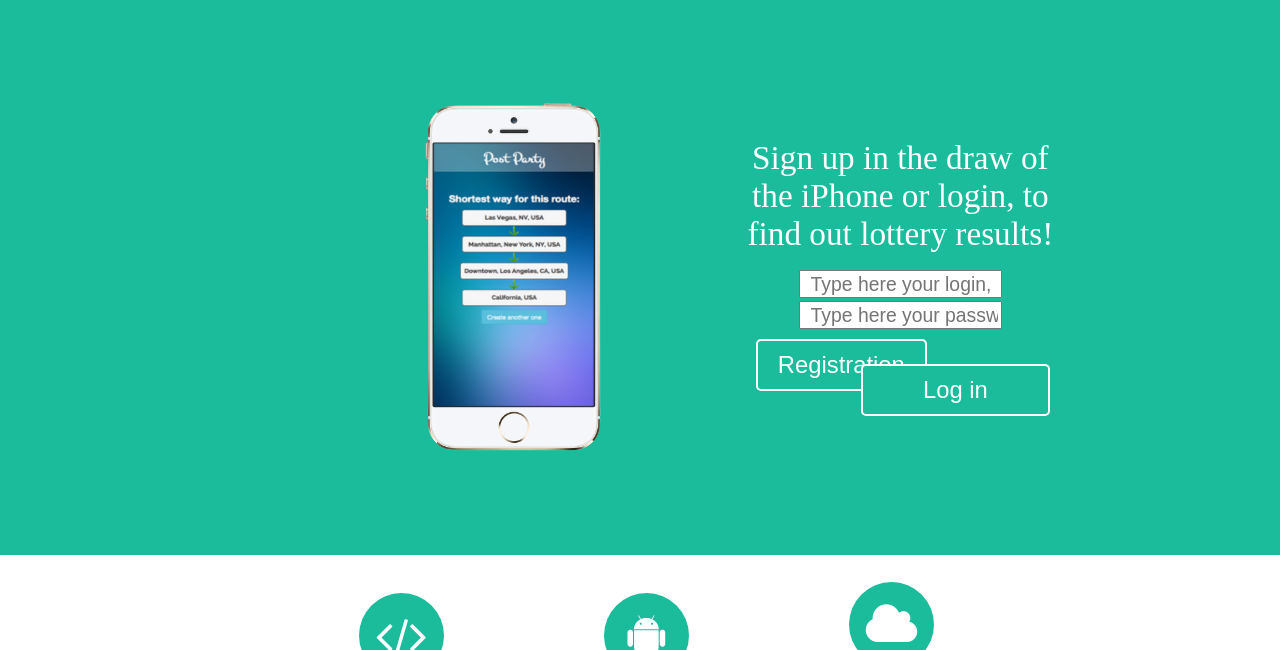
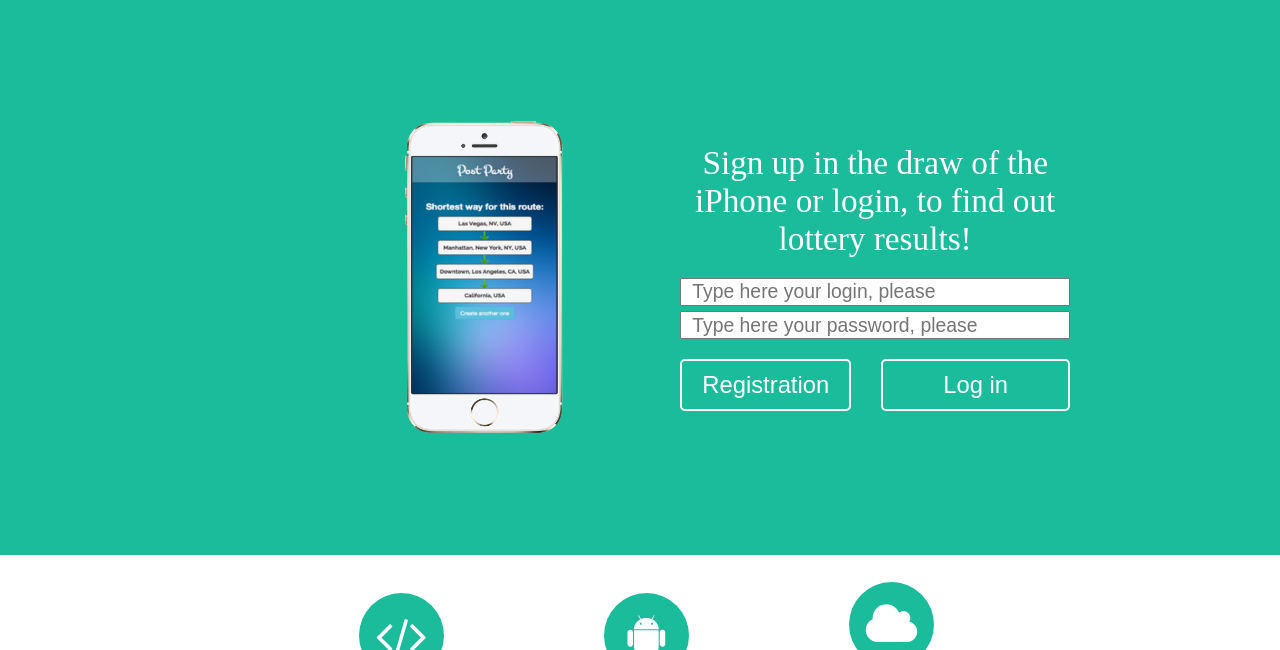
Before and after one commit to dvernigora/webDevHomeworks, a PHP site: page /login.html in a window 1280 px wide. Shown: the part 85-735 px from the top of the page. Run offline with PHP 8.4, Linux system fonts and the light colour scheme.

Commit message:
Fixed 'something dumb', and added minor changes.

```diff
--- a/WD_PS3 jQuery/Landing-page_1.1/index.html
+++ b/WD_PS3 jQuery/Landing-page_1.1/index.html
@@ -33,9 +33,12 @@
                 Ut enim ad minim veniam, quis nostrud exercitation ullamco laboris
                 nisi ut aliquip ex ea commodo consequat!
             </div>
-			<button onclick="location.href='https://www.apple.com/shop/buy-iphone/iphone-se'" id="btnForBuy">Buy now!
+            <div class="wrapper-for-buttons__banner">
+                <button onclick="location.href='https://www.apple.com/shop/buy-iphone/iphone-se'" id="btnForBuy">Buy
+                    now!
                 </button>
                 <button onclick="location.href='login.html'" id="btnForLottery">Get free!</button>
+            </div>
             <a id="linkContent"></a>
         </div>
     </div>
--- a/WD_PS3 jQuery/Landing-page_1.1/login.html
+++ b/WD_PS3 jQuery/Landing-page_1.1/login.html
@@ -30,10 +30,12 @@
 				<form id="loginForm">
 					<input type="text" id="loginForm__usrLogin" placeholder="Type here your login, please"/>
 					<input type="password" id="loginForm__usrPass" placeholder="Type here your password, please"/>
-					<input type="button" onclick="location.href='registration.html'" id="contactForm__registrationBtn"
-						   value="Registration">
-					<input type="button" onclick="location.href='success_registration.html'" id="contactForm__logInBtn"
-						   value="Log in">
+					<div class="wrapper-for-buttons__banner">
+						<input type="button" onclick="location.href='registration.html'" id="contactForm__registrationBtn"
+							   value="Registration">
+						<input type="button" onclick="location.href='success_registration.html'" id="contactForm__logInBtn"
+							   value="Log in">
+					</div>
 				</form>
 			</div>
 		</div>
--- a/WD_PS3 jQuery/Landing-page_1.1/script.js
+++ b/WD_PS3 jQuery/Landing-page_1.1/script.js
@@ -1,6 +1,8 @@
 $(document).ready(function () {
-    let topShow = 150;
-    let delay = 1000;
+    const topShow = 150;
+    const delay = 200;
+    let isScrollToTop = false;
+
     $(window).scroll(function () {
         if ($(this).scrollTop() > topShow) {
             $('#toTop__Btn').fadeIn();
@@ -8,10 +10,13 @@
             $('#toTop__Btn').fadeOut();
         }
     });
+
     $('#toTop__Btn').click(function () {
-        $('body, html').animate({scrollTop: 0}, delay);
+        if (!isScrollToTop) {
+            isScrollToTop = true;
+            $('body, html').animate({scrollTop: 0}, delay, function(){isScrollToTop = false;});
+        }
     });
-
 
     $(".scrollToElem").click(function () {
         let elementClick = $(this).attr("href");
--- a/WD_PS3 jQuery/Landing-page_1.1/style.css
+++ b/WD_PS3 jQuery/Landing-page_1.1/style.css
@@ -157,11 +157,11 @@
   text-decoration: none;
   border: 2px solid white;
   border-radius: 5px;
+  height: 55px;
+  width: 180px;
 }
 
 #btnForLottery {
-	margin-left: 65%;
-	margin-top: -8%;
 }
 
 #content, .contentIcons, #phone_img {
@@ -268,7 +268,7 @@
 }
 
 #regForm__reset {
-	padding: 0px 35px;
+  padding: 0 35px;
 }
 
 #loginForm__usrPass {
@@ -285,20 +285,20 @@
   font-size: 108%;
 }
 
+.wrapper-for-buttons__banner {
+  display: inline-flex;
+  justify-content: space-between;
+  align-items: center;
+}
+
 #contactForm__registrationBtn {
   background-color: #1abc9c;
-	margin-right: 58%;
+  margin-right: 30px;
   padding: 10px 20px;
-}
-
-#wrap__loginForm {
-	width: 60%;
 }
 
 #contactForm__logInBtn {
   background-color: #1abc9c;
-	margin-left: 54%;
-	margin-top: -13.5%;
 }
 
 #toTop__Btn {
```
Lines whose indentation alone changed are shown as unchanged.
